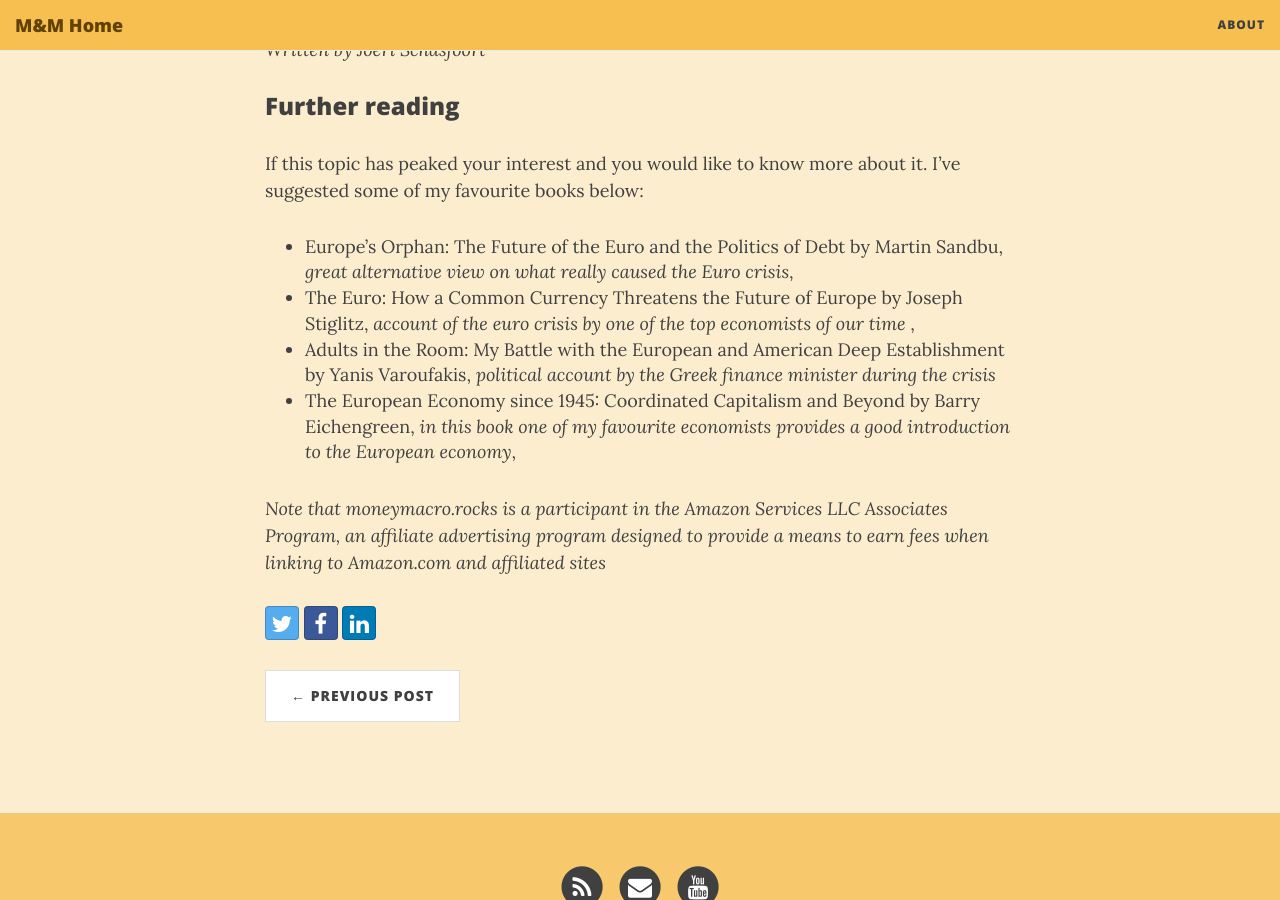
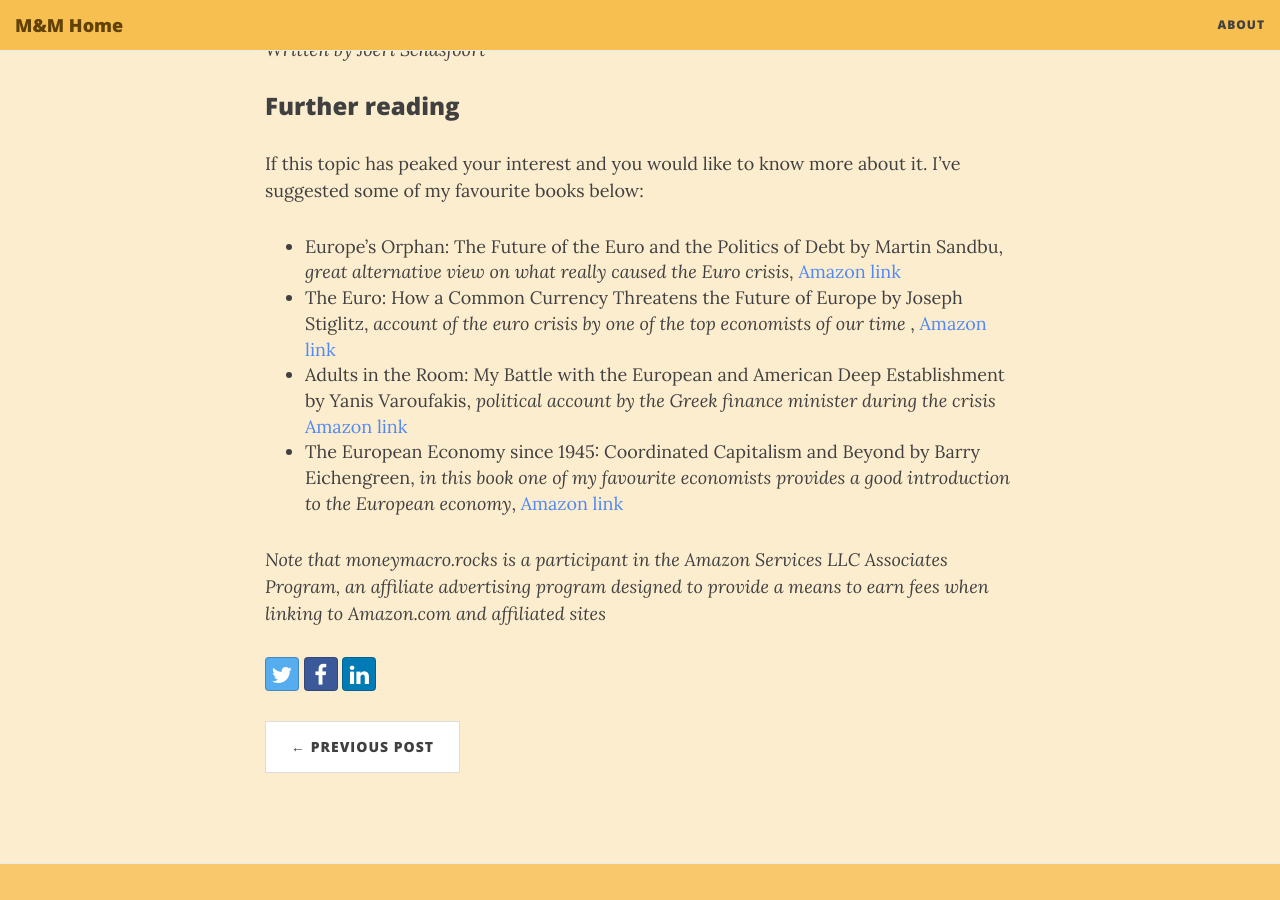
Before and after one commit to joerischasfoort/money-macro, a Jekyll site: the page built from _posts/2020-3-16-covid-19-euro-crisis.md, in a window 1280 px wide and 900 px high, scrolled down 5495 px. Built offline with Jekyll 4.4.1, drawn with Linux system fonts in a browser that asks for light colours; nearby versions of some CDN libraries; comment, search, counter and statistics services are not loaded.

Commit message:
Update 2020-3-16-covid-19-euro-crisis.md

```diff
--- a/_posts/2020-3-16-covid-19-euro-crisis.md
+++ b/_posts/2020-3-16-covid-19-euro-crisis.md
@@ -80,9 +80,9 @@ Also, please consider sharing this blog using the buttons below or dropping a co
 ### Further reading
 If this topic has peaked your interest and you would like to know more about it. I've suggested some of my favourite books below:
 
-* Europe's Orphan: The Future of the Euro and the Politics of Debt by Martin Sandbu, *great alternative view on what really caused the Euro crisis*, [](https://amzn.to/39XiSZa)
-* The Euro: How a Common Currency Threatens the Future of Europe by Joseph Stiglitz, *account of the euro crisis by one of the top economists of our time* , [](https://amzn.to/2IPXfOG)
-* Adults in the Room: My Battle with the European and American Deep Establishment by Yanis Varoufakis, *political account by the Greek finance minister during the crisis* [](https://amzn.to/2U9aMGb)
-* The European Economy since 1945: Coordinated Capitalism and Beyond by Barry Eichengreen, *in this book one of my favourite economists provides a good introduction to the European economy*, [](https://amzn.to/33mSqG2)
+* Europe's Orphan: The Future of the Euro and the Politics of Debt by Martin Sandbu, *great alternative view on what really caused the Euro crisis*, [Amazon link](https://amzn.to/39XiSZa)
+* The Euro: How a Common Currency Threatens the Future of Europe by Joseph Stiglitz, *account of the euro crisis by one of the top economists of our time* , [Amazon link](https://amzn.to/2IPXfOG)
+* Adults in the Room: My Battle with the European and American Deep Establishment by Yanis Varoufakis, *political account by the Greek finance minister during the crisis* [Amazon link](https://amzn.to/2U9aMGb)
+* The European Economy since 1945: Coordinated Capitalism and Beyond by Barry Eichengreen, *in this book one of my favourite economists provides a good introduction to the European economy*, [Amazon link](https://amzn.to/33mSqG2)
 
 *Note that moneymacro.rocks is a participant in the Amazon Services LLC Associates Program, an affiliate advertising program designed to provide a means to earn fees when linking to Amazon.com and affiliated sites*
```
